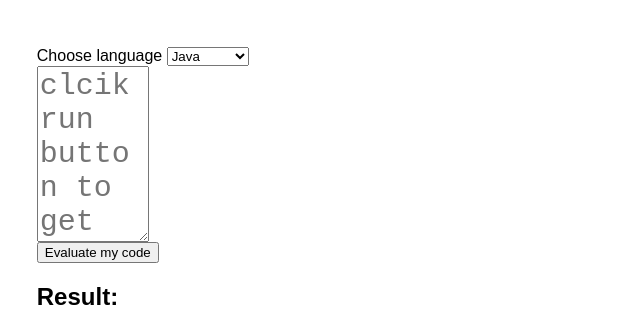
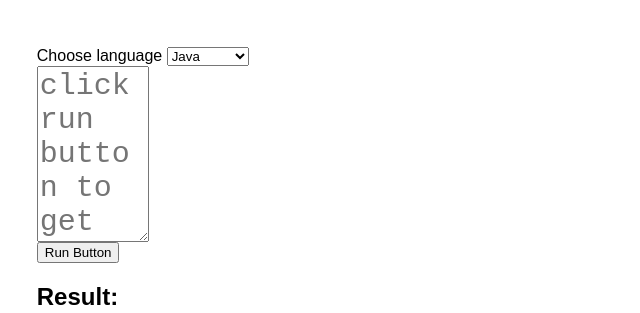
Before and after one commit to ozgenkacar/AlgorithmTimeCompClassifier, a plain HTML site: page src/index.html in a window 1280 px wide. Shown: the part 235-548 px from the top of the page, without its empty margins (319-959 px from the left). Drawn offline with Linux system fonts and the light colour scheme.

Commit message:
Update index.html

```diff
--- a/src/index.html
+++ b/src/index.html
@@ -26,12 +26,12 @@
         <label for="codeInput"></label>
     </div>
     <div>
-        <textarea class="textarea" spellcheck="false" id="codeInput" rows=5 cols="5" placeholder="clcik run button to get the result"></textarea>
+        <textarea class="textarea" spellcheck="false" id="codeInput" rows=5 cols="5" placeholder="click run button to get the result"></textarea>
 
 
     </div>
     <div>
-        <button id="getBigOBtn">Evaluate my code</button>
+        <button id="getBigOBtn">Run Button</button>
 
         <h2>Result:
             <h2 id="resultShow"></h2>
```
